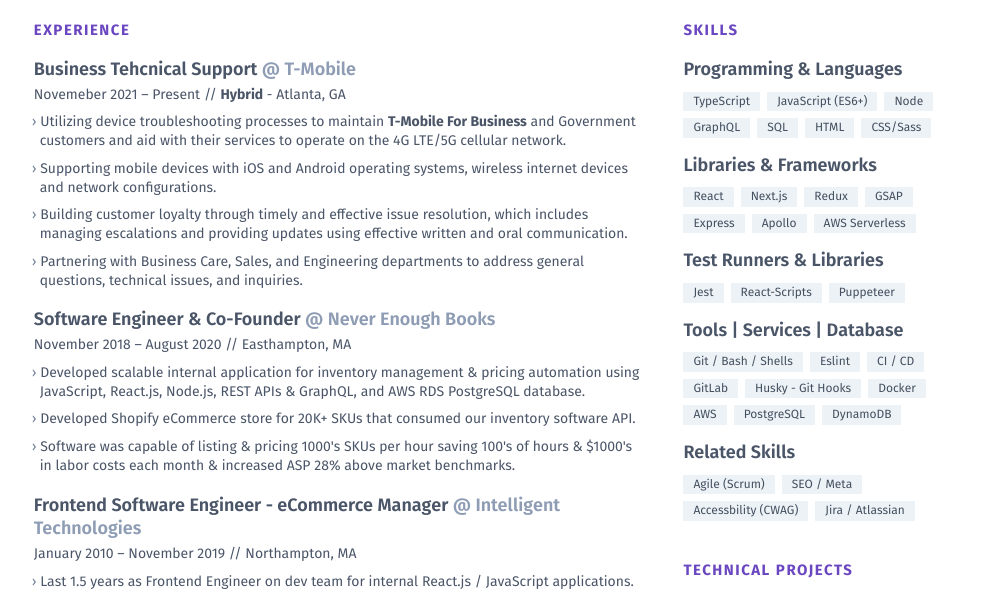
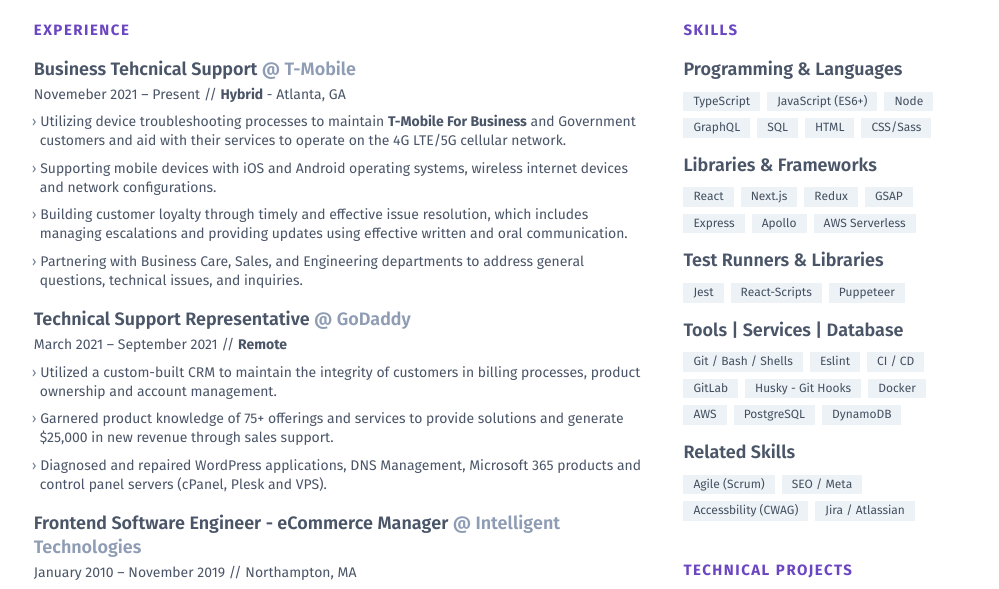
Before and after one commit to toreylittlefield/my-custom-tailwind-resume, a website: page docs/index.html in a window 1280 px wide. Shown: the part 243-832 px from the top of the page, without its empty margins (139-1138 px from the left). Drawn offline with nearby package versions, Linux system fonts and the light colour scheme; files that its build step writes are made by us from their sources.

Commit message:
update GoDaddy job position

```diff
--- a/docs/index.html
+++ b/docs/index.html
@@ -171,30 +171,26 @@
             <section class="mb-4.5">
               <header>
                 <h3 id="job-title" class="text-lg font-semibold text-gray-700 leading-snugish">
-                  Software Engineer & Co-Founder
-                  <span id="company-name" class="text-gray-550 font-semibold">@ Never Enough Books</span>
+                  Technical Support Representative
+                  <span id="company-name" class="text-gray-550 font-semibold">@ GoDaddy</span>
                 </h3>
                 <p id="work-date-location" class="leading-normal text-sm text-gray-700 mt-1">
-                  November 2018 – August 2020 // Easthampton, MA
+                  March 2021 – September 2021 // <strong>Remote</strong>
                 </p>
               </header>
               <ul id="work-description-bullets" class="">
                 <li class="mt-2.1 ml-1.5 text-sm text-gray-700 leading-normal">
                   <span class="-ml-2 select-none text-gray-600">›</span>
-                  Developed scalable internal application for inventory management &
-                  pricing automation using JavaScript, React.js, Node.js, REST APIs & GraphQL, and AWS RDS PostgreSQL
-                  database.
+                  Utilized a custom-built CRM to maintain the integrity of customers in billing processes, product ownership and account management.
                 </li>
                 <li class="mt-2.1 ml-1.5 text-sm text-gray-700 leading-normal">
                   <span class="-ml-2 select-none text-gray-600">›</span>
-                  Developed Shopify eCommerce store for 20K+ SKUs that consumed our inventory software API.
+                  Garnered product knowledge of 75+ offerings and services to provide solutions and generate $25,000 in new revenue through sales support.
                 </li>
                 <li class="mt-2.1 ml-1.5 text-sm text-gray-700 leading-normal">
                   <span class="-ml-2 select-none text-gray-600">›</span>
-                  Software was capable of listing & pricing 1000's SKUs per hour saving 100's of hours &
-                  $1000's in labor costs each month & increased ASP 28% above market benchmarks.
+                  Diagnosed and repaired WordPress applications, DNS Management, Microsoft 365 products and control panel servers (cPanel, Plesk and VPS).
                 </li>
-
 
               </ul>
             </section>
```
